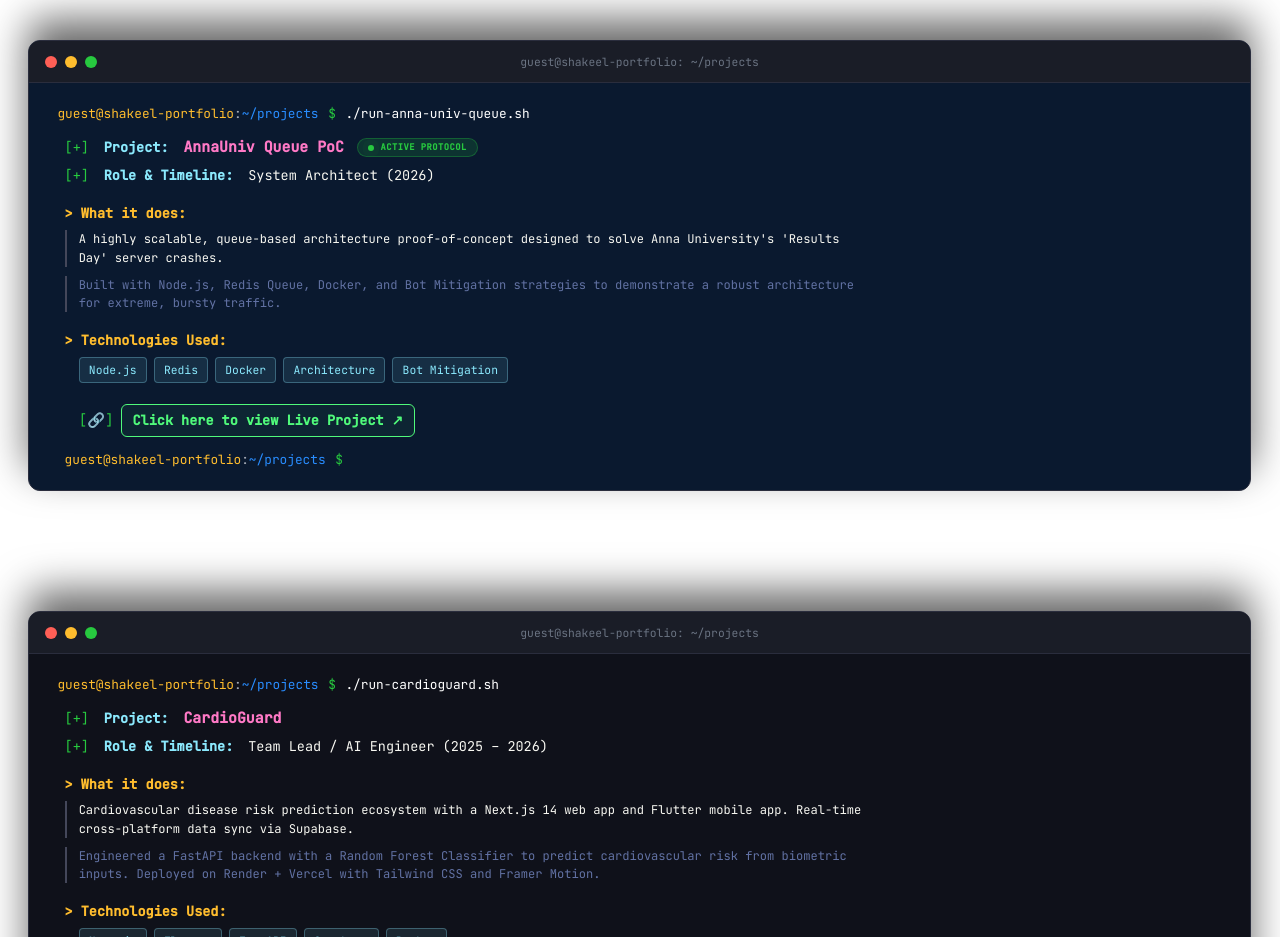
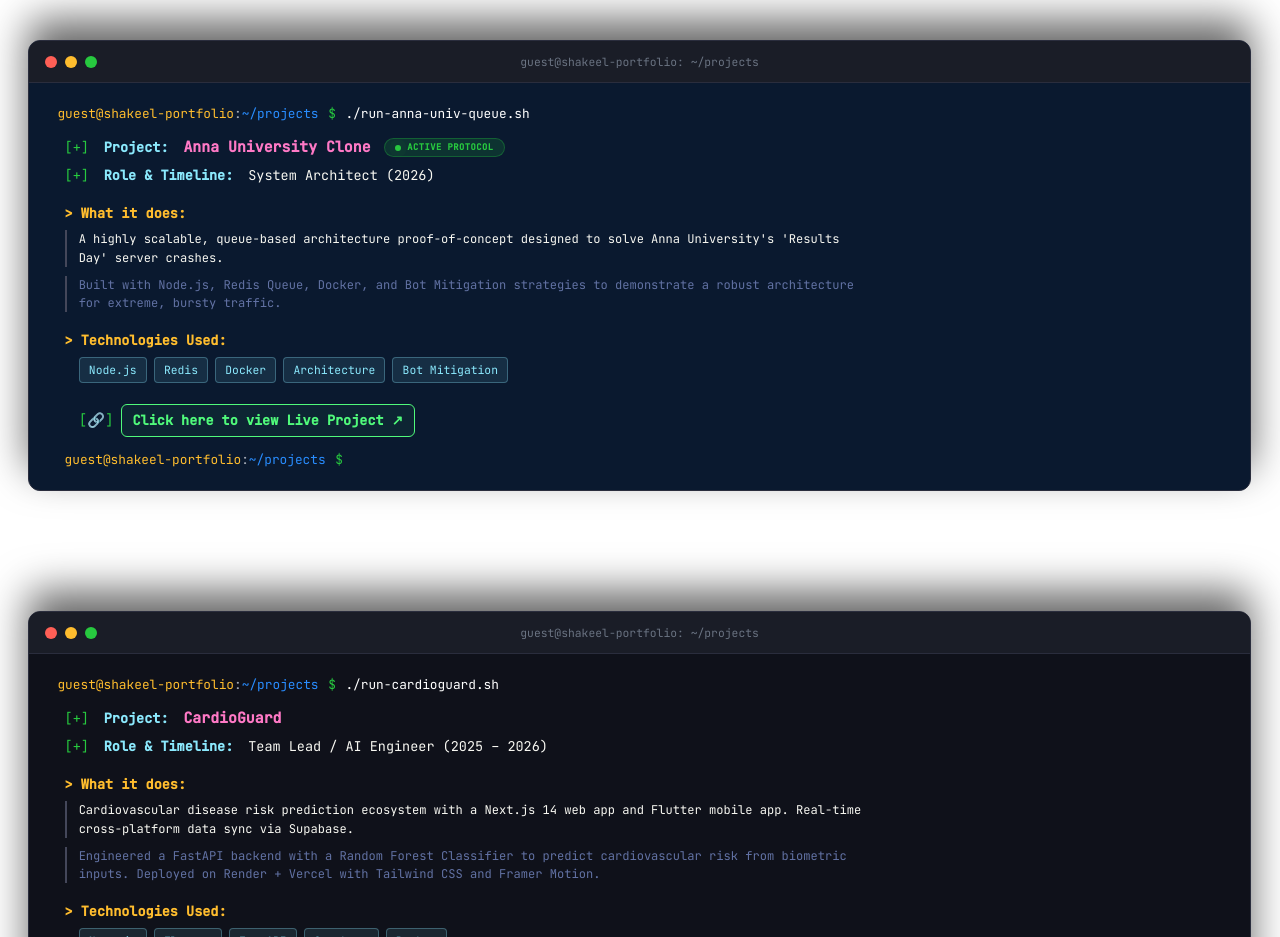
Before and after one commit to shakeelscribes/Portfolio-Website, a Next.js app: page / in a window 1280 px wide. Shown: the part 3560-4497 px from the top of the page. Built offline with nearby package versions, Linux system fonts and the light colour scheme.

Commit message:
fix: rename active project to Anna University Clone and add to footer

```diff
--- a/src/components/Footer.tsx
+++ b/src/components/Footer.tsx
@@ -13,7 +13,7 @@ const footerLinks = {
     { label: "CardioGuard", href: "https://cardioguard-website.vercel.app/" },
     { label: "CineSync", href: "#projects" },
     { label: "BriefMind", href: "#projects" },
-    { label: "LexAI", href: "#projects" },
+    { label: "Anna University Clone", href: "https://github.com/shakeelscribes/anna-univ-clone" },
   ],
   "Socials": [
     { label: "LinkedIn", href: "https://linkedin.com/in/mohamed-shakeel-720b2a29b" },
--- a/src/components/Projects.tsx
+++ b/src/components/Projects.tsx
@@ -8,7 +8,7 @@ import { ScrollTrigger } from "gsap/ScrollTrigger";
 
 const projects = [
   {
-    title: "AnnaUniv Queue PoC",
+    title: "Anna University Clone",
     cmd: "./run-anna-univ-queue.sh",
     role: "System Architect",
     year: "2026",
```
